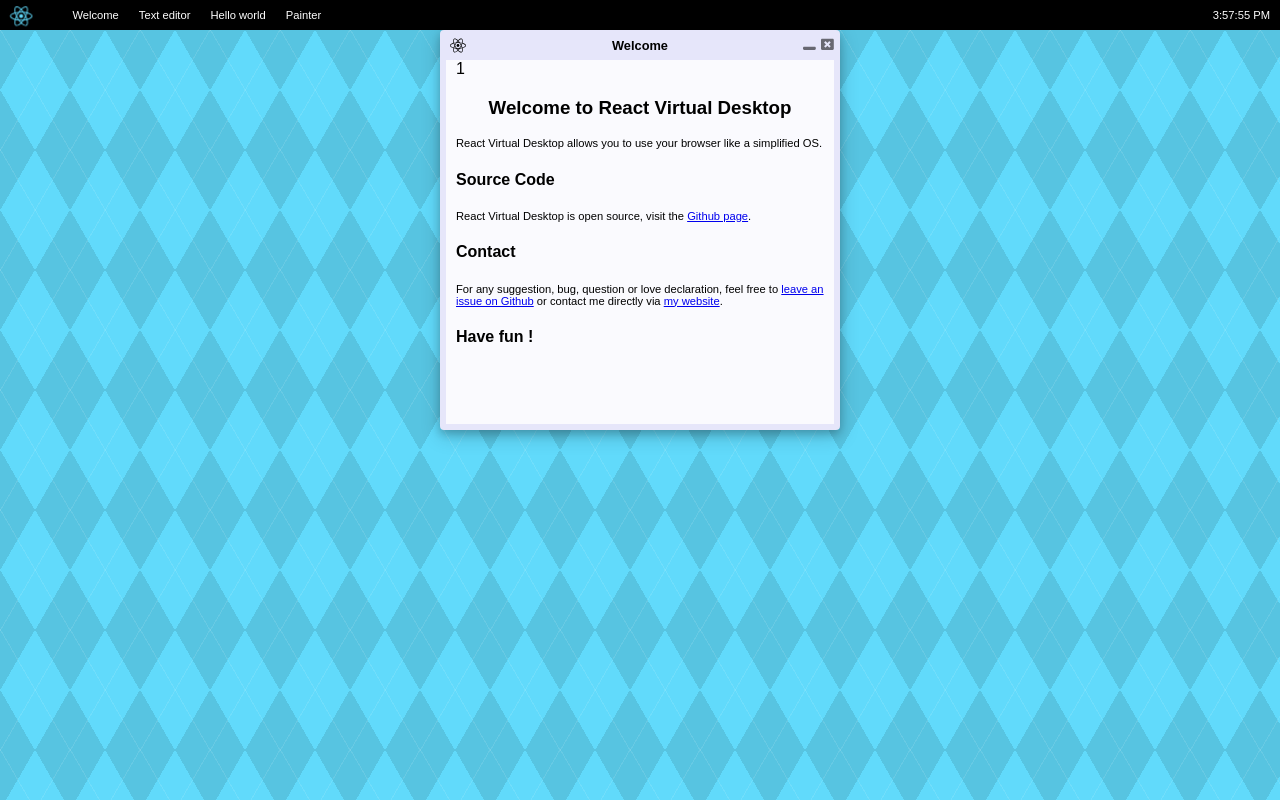
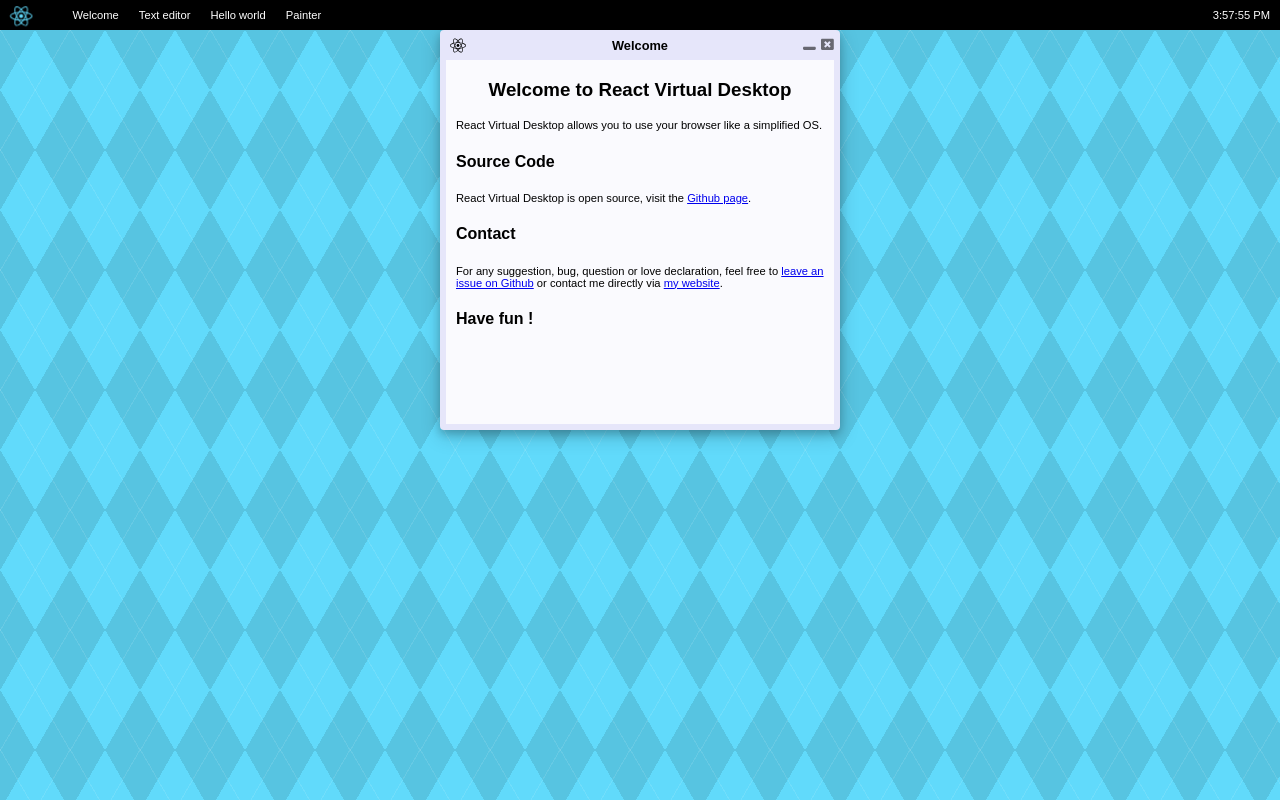
Before and after one commit to GuillaumeCailhe/ReactVirtualDesktop, a React (Create React App) app: page / in a window 1280 px wide. Built offline with nearby package versions, Linux system fonts and the light colour scheme.

Commit message:
Removed debug message

```diff
--- a/src/Components/Window.js
+++ b/src/Components/Window.js
@@ -201,7 +201,6 @@
 		      	</WindowHeader>
 
 		      	<WindowBody>
-		      		{this.props.zIndex}
 		      		{this.props.children}
 		      	</WindowBody>
     		</ResizableWindow>
```
